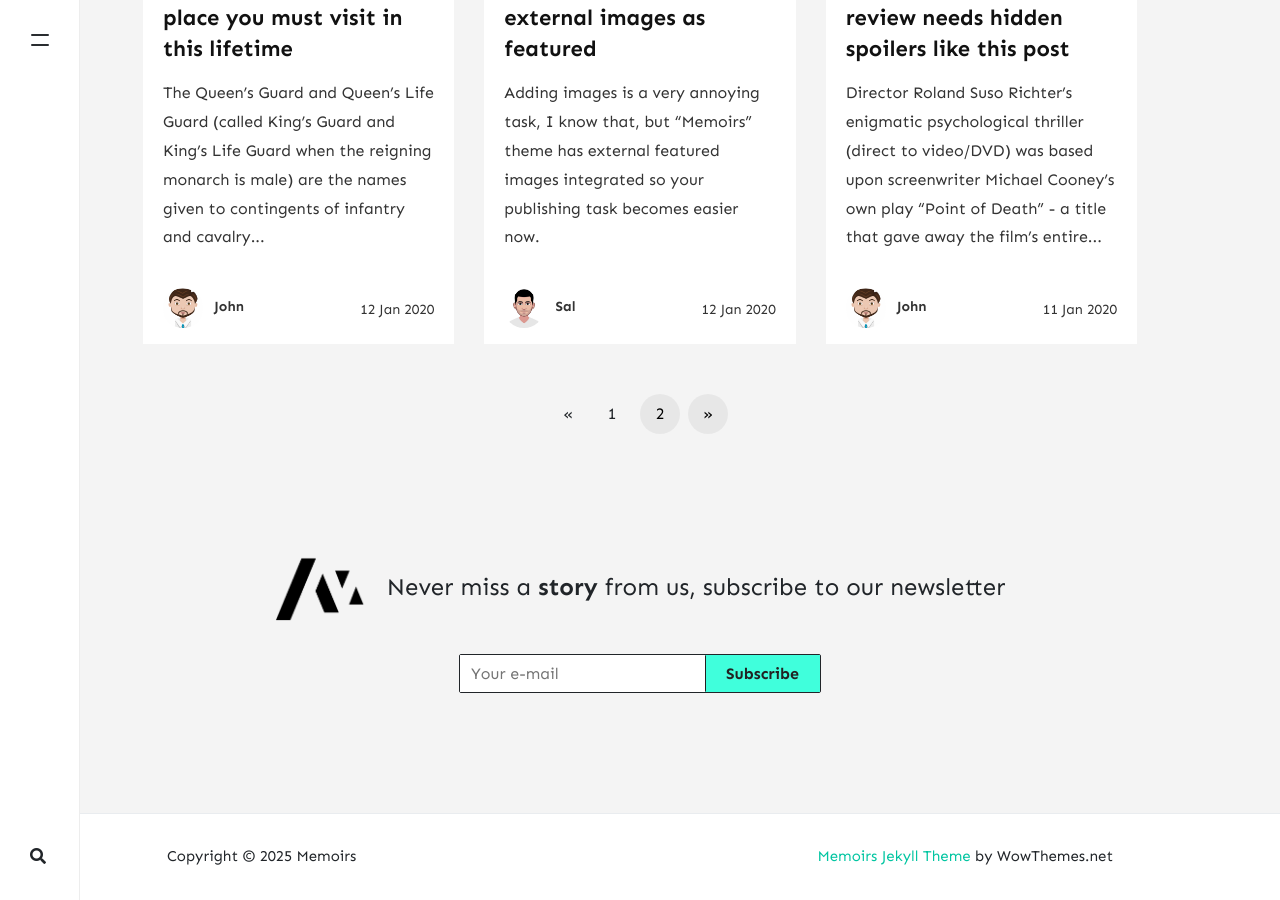
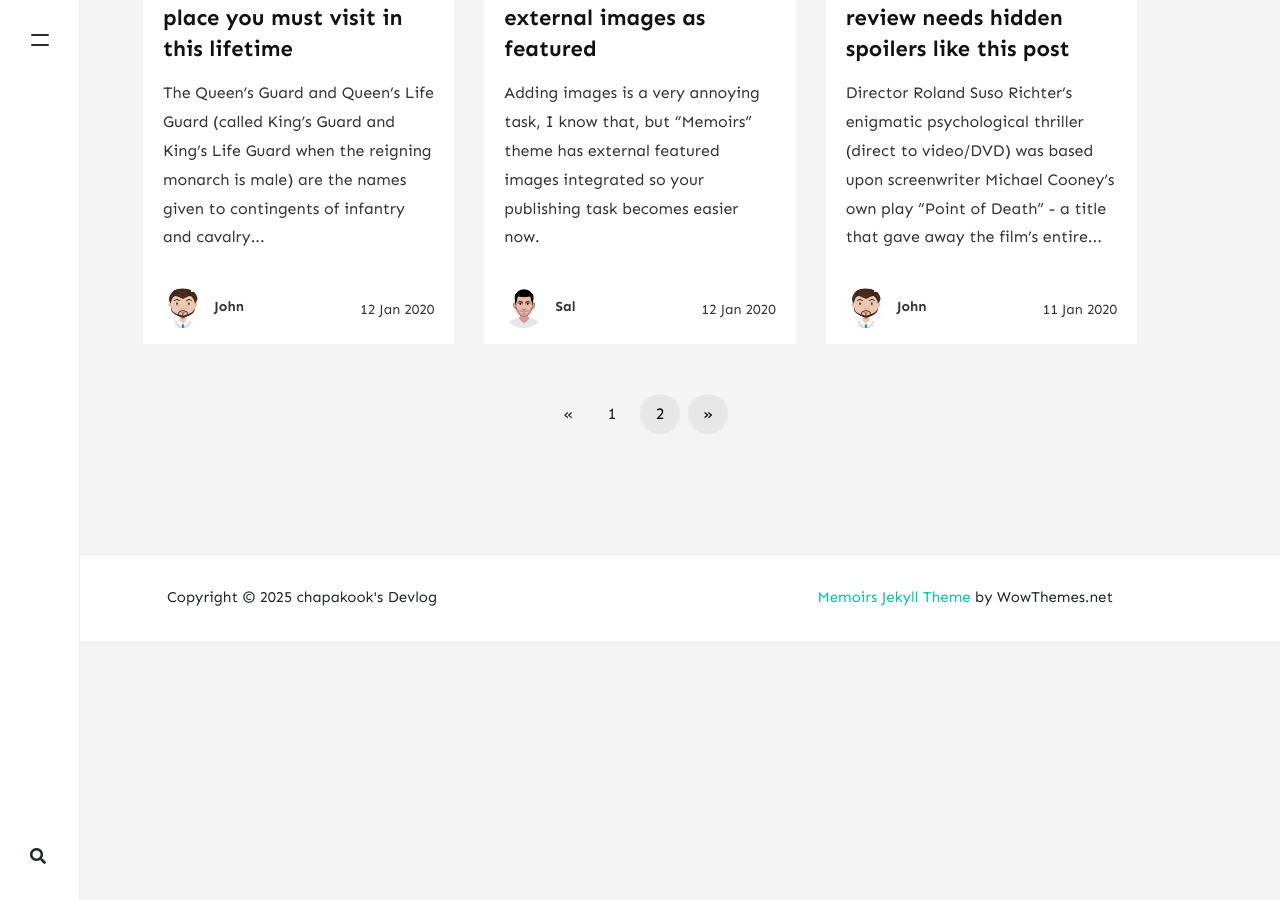
Before and after one commit to chapakook/chapakook.github.io, a Jekyll site: the page built from index.html, in a window 1280 px wide and 900 px high, scrolled down 1523 px. Built offline with Jekyll 4.4.1, drawn with Linux system fonts in a browser that asks for light colours; nearby versions of some CDN libraries; the list of posts is cut into pages by our own code; comment, search, counter and statistics services are not loaded; after the commit the page ends 2164 px from its top, so only the background shows below that.

Commit message:
update jekyll themes customized - Memoirs Jekyll Theme

```diff
--- a/_config.yml
+++ b/_config.yml
@@ -1,6 +1,6 @@
 # Site
-name: "Memoirs"
-title: "Memoirs"
+name: "chapakook's Devlog"
+title: "chapakook's Devlog"
 description: "I will take you on the fabulous world of exploration. Travel, culture, lifestyle. Eat, Pray, Love!"
 logo: 'assets/images/logo.png'
 favicon: 'assets/images/logo.png'
--- a/_layouts/default.html
+++ b/_layouts/default.html
@@ -93,7 +93,7 @@
     {% if site.mailchimp-list %}
     <!-- Newsletter
     ================================================== -->
-    <div class="newsletter text-center">
+    <!-- <div class="newsletter text-center">
         <span class="h4"><img src="{{ site.baseurl }}/{{ site.logo }}" class="newsletter-logo" alt="{{site.title}}"> &nbsp; Never miss a <b>story</b> from us, subscribe to our newsletter</span>
         <form action="{{site.mailchimp-list}}" method="post" name="mc-embedded-subscribe-form" class="wj-contact-form validate" target="_blank" novalidate>
             <div class="mc-field-group d-inline-flex">
@@ -101,7 +101,7 @@
             <input type="submit" value="Subscribe" name="subscribe" class="heart">
             </div>
         </form>
-    </div>
+    </div> -->
     {% endif %}
 
 </div>
```
Also changed, not shown: assets/images/screenshot.jpg (deleted), 1 other file.
